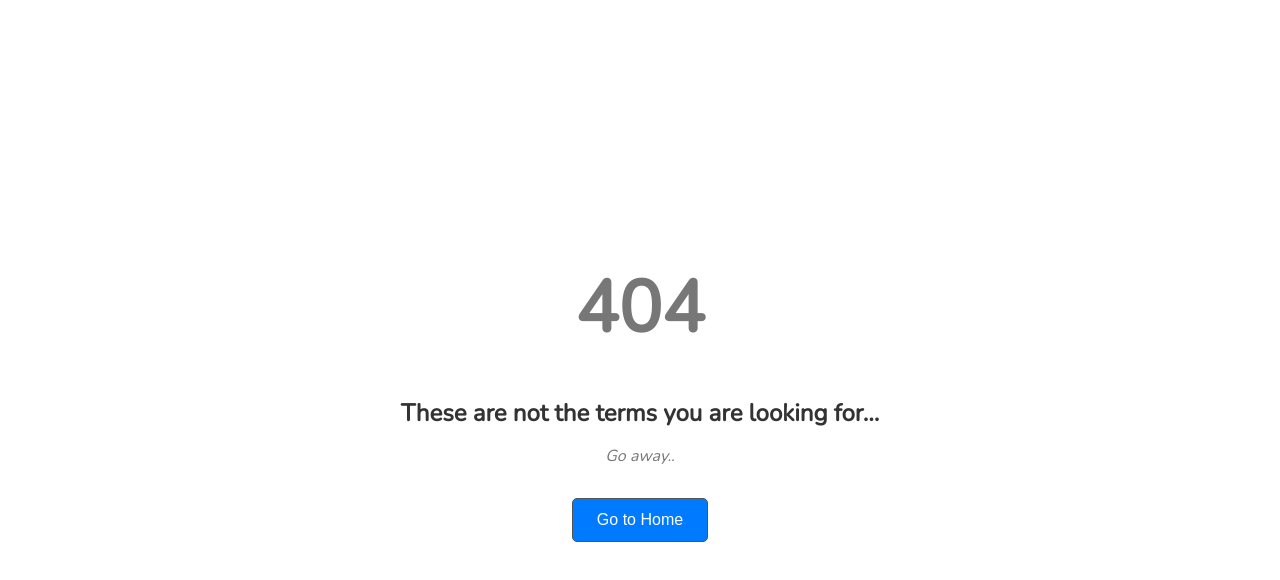
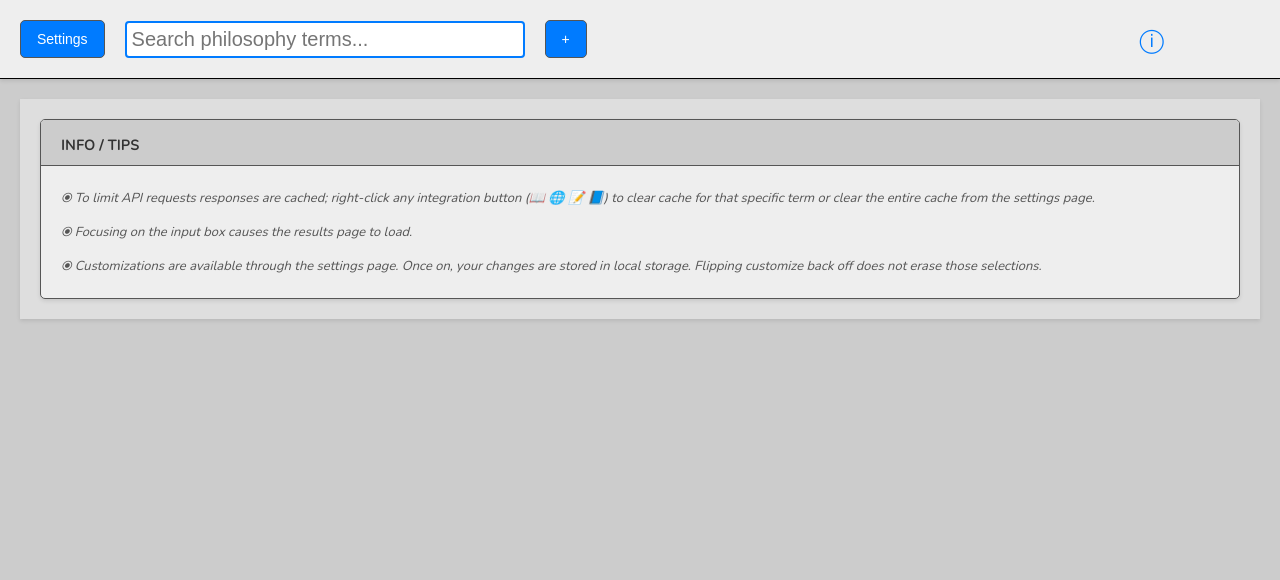
Before and after one commit to DearthFunk/philo-sophia, a React app: page /info in a window 1280 px wide. Before the commit this address had no page. Shown: the top 580 px of the page. Built offline with nearby package versions, Linux system fonts and the light colour scheme.

Commit message:
info page

```diff
--- a/src/App.tsx
+++ b/src/App.tsx
@@ -2,6 +2,7 @@ import React, { useEffect } from 'react';
 import { BrowserRouter, Routes, Route, useLocation } from 'react-router-dom';
 import ResultsPage from './pages/ResultsPage';
 import SettingsPage from './pages/SettingsPage';
+import InfoPage from './pages/InfoPage';
 import NotFoundPage from './pages/NotFoundPage';
 
 import './themes/default.css';
@@ -94,6 +95,7 @@ const App: React.FC = () => {
       <Routes>
         <Route path="/" element={<Layout><ResultsPage /></Layout>} />
         <Route path="/settings" element={<Layout><SettingsPage /></Layout>} />
+        <Route path="/info" element={<Layout><InfoPage /></Layout>} />
         <Route path="*" element={<NotFoundPage />} />
       </Routes>
     </BrowserRouter>
--- a/src/components/Navigation.css
+++ b/src/components/Navigation.css
@@ -1,4 +1,15 @@
 /* Navigation Styles */
+.info-button {
+  background: none;
+  border: none;
+  font-size: 24px;
+  color: var(--interactive-primary);
+  margin-left: auto;
+}
+.info-button:hover {
+  border: none;
+}
+
 .navigation {
   background: var(--surface-base);
   border-bottom: 1px solid var(--border-strong);
@@ -11,6 +22,7 @@
 .nav-content {
   display: flex;
   align-items: center;
+  justify-content: left;
   gap: 20px;
   padding: 15px 20px;
   max-width: 1200px;
--- a/src/components/Navigation.tsx
+++ b/src/components/Navigation.tsx
@@ -13,6 +13,10 @@ const Navigation: React.FC = () => {
 
   const handleSettingsClick = () => {
     navigate('/settings');
+  };
+
+  const handleInfoClick = () => {
+    navigate('/info');
   };
 
   const addNewTerm = () => {
@@ -65,6 +69,14 @@ const Navigation: React.FC = () => {
             +
           </button>
         )}
+        <button
+          onClick={handleInfoClick}
+          aria-label="Open info"
+          tabIndex={4}
+          className="info-button"
+        >
+          ⓘ
+        </button>
       </div>
     </nav>
   );
--- /dev/null
+++ b/src/pages/InfoPage.css
@@ -0,0 +1,13 @@
+
+.info {
+  font-size: 13px;
+  color: var(--text-secondary);
+  font-style: italic;
+  margin: 0;
+  padding: 8px 0;
+}
+
+.info strong {
+  color: var(--text-primary);
+  font-style: normal;
+}
--- /dev/null
+++ b/src/pages/InfoPage.tsx
@@ -0,0 +1,31 @@
+import React from 'react';
+import { useAppContext } from '../context/AppContext';
+
+import './SettingsPage.css'; // Reuse the same styles as settings
+import './InfoPage.css';
+
+const InfoPage: React.FC = () => {
+  const { customizeEnabled } = useAppContext();
+  return (
+    <div className={`settings-page ${!customizeEnabled ? 'customize-disabled' : ''}`}>
+      <div className="content">
+        <div className="section">
+          <div className="title">Info / Tips</div>
+          <div className="item">
+            <p className="info">
+              ⦿ To limit API requests responses are cached; right-click any integration button (📖 🌐 📝 📘) to clear cache for that specific term or clear the entire cache from the settings page.
+            </p>
+            <p className="info">
+              ⦿ Focusing on the input box causes the results page to load.
+            </p>
+            <p className="info">
+              ⦿ Customizations are available through the settings page. Once on, your changes are stored in local storage. Flipping customize back off does not erase those selections.
+            </p>
+          </div>
+        </div>
+      </div>
+    </div>
+  );
+};
+
+export default InfoPage;
--- a/src/pages/SettingsPage.css
+++ b/src/pages/SettingsPage.css
@@ -107,19 +107,6 @@
   animation: fadeInOut 3s ease-in-out;
 }
 
-.cache-help {
-  font-size: 13px;
-  color: var(--text-secondary);
-  font-style: italic;
-  margin: 0;
-  padding: 8px 0;
-}
-
-.cache-help strong {
-  color: var(--text-primary);
-  font-style: normal;
-}
-
 @keyframes fadeInOut {
   0% { opacity: 0; transform: translateY(-10px); }
   20% { opacity: 1; transform: translateY(0); }
--- a/src/pages/SettingsPage.tsx
+++ b/src/pages/SettingsPage.tsx
@@ -355,14 +355,6 @@ const SettingsPage: React.FC = () => {
               )}
             </div>
           </div>
-          <div className="item">
-            <p className="cache-help">
-              <strong>Tip:</strong> Right-click any integration button (📖 🌐 📝 📘) to clear cache for that specific term.
-            </p>
-            <p className="cache-help">
-              <strong>Clear All Data:</strong> Clears integration cache, resets all settings to defaults, and disables customize mode.
-            </p>
-          </div>
         </div>
       </div>
     </div>
```
